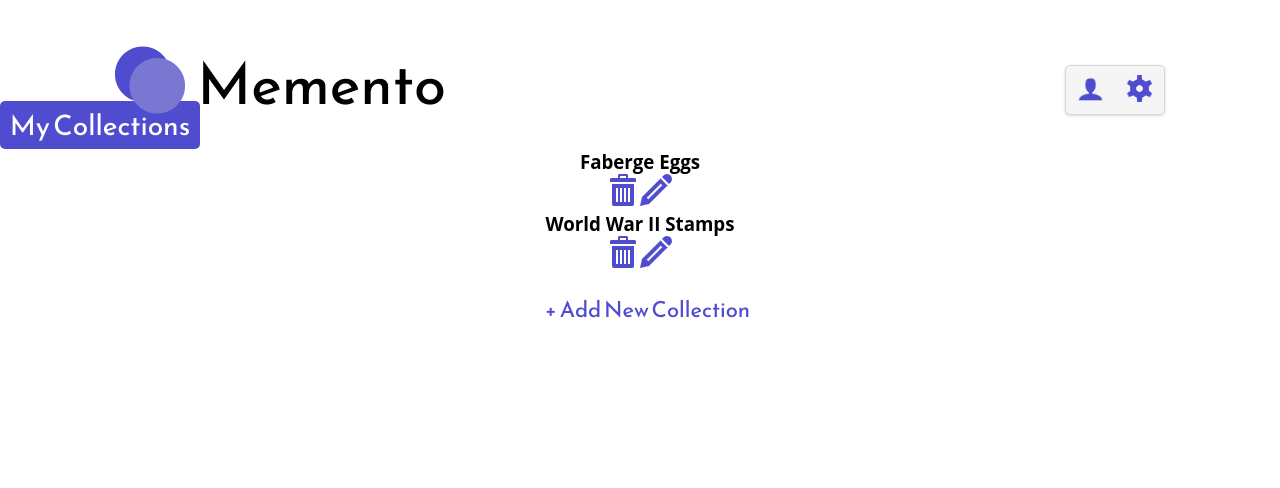
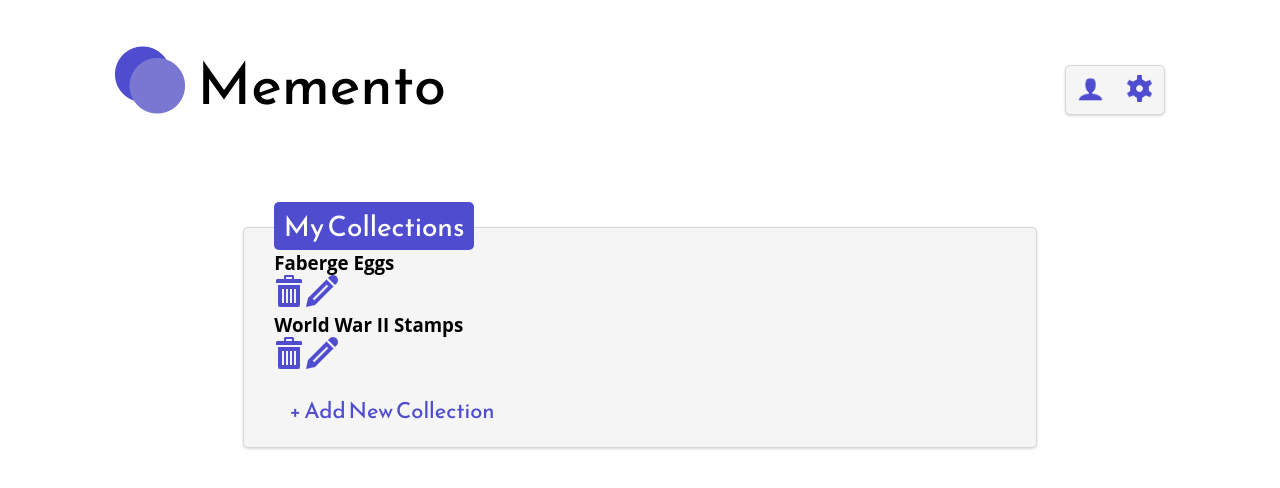
Before and after one commit to mattumland/memento, a React (Create React App) app: page / in a window 1280 px wide. Shown: the top 488 px of the page. Built offline with nearby package versions, Linux system fonts and the light colour scheme.

Commit message:
Rename style for more clarity

```diff
--- a/src/CollectionList/CollectionList.scss
+++ b/src/CollectionList/CollectionList.scss
@@ -1,6 +1,6 @@
 @import '../index.scss';
 
-.collection-list {
+.my-collections {
     @include cardStyle;
     width: 62%;
     padding: 0 30px 0 30px;
```
